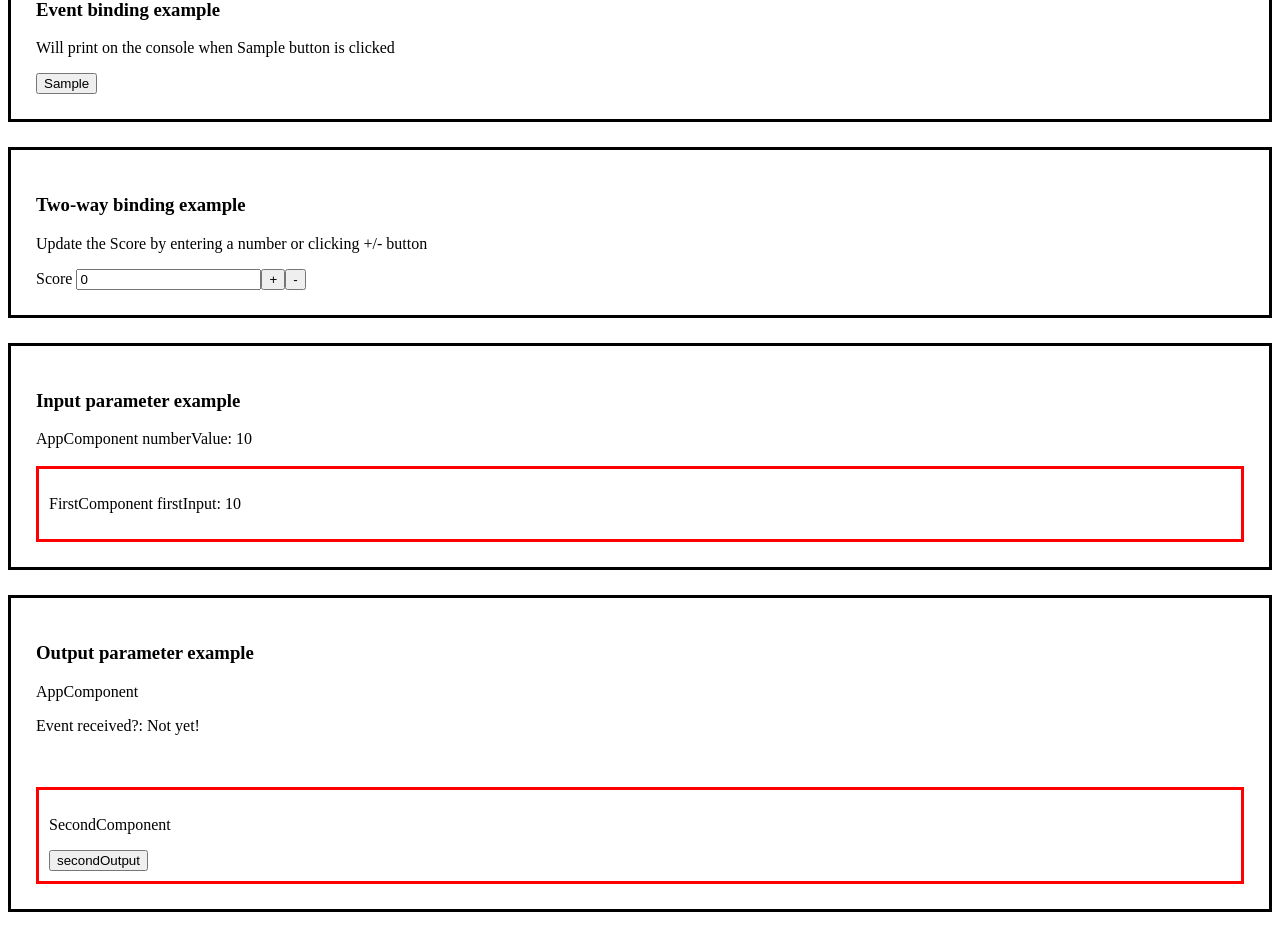
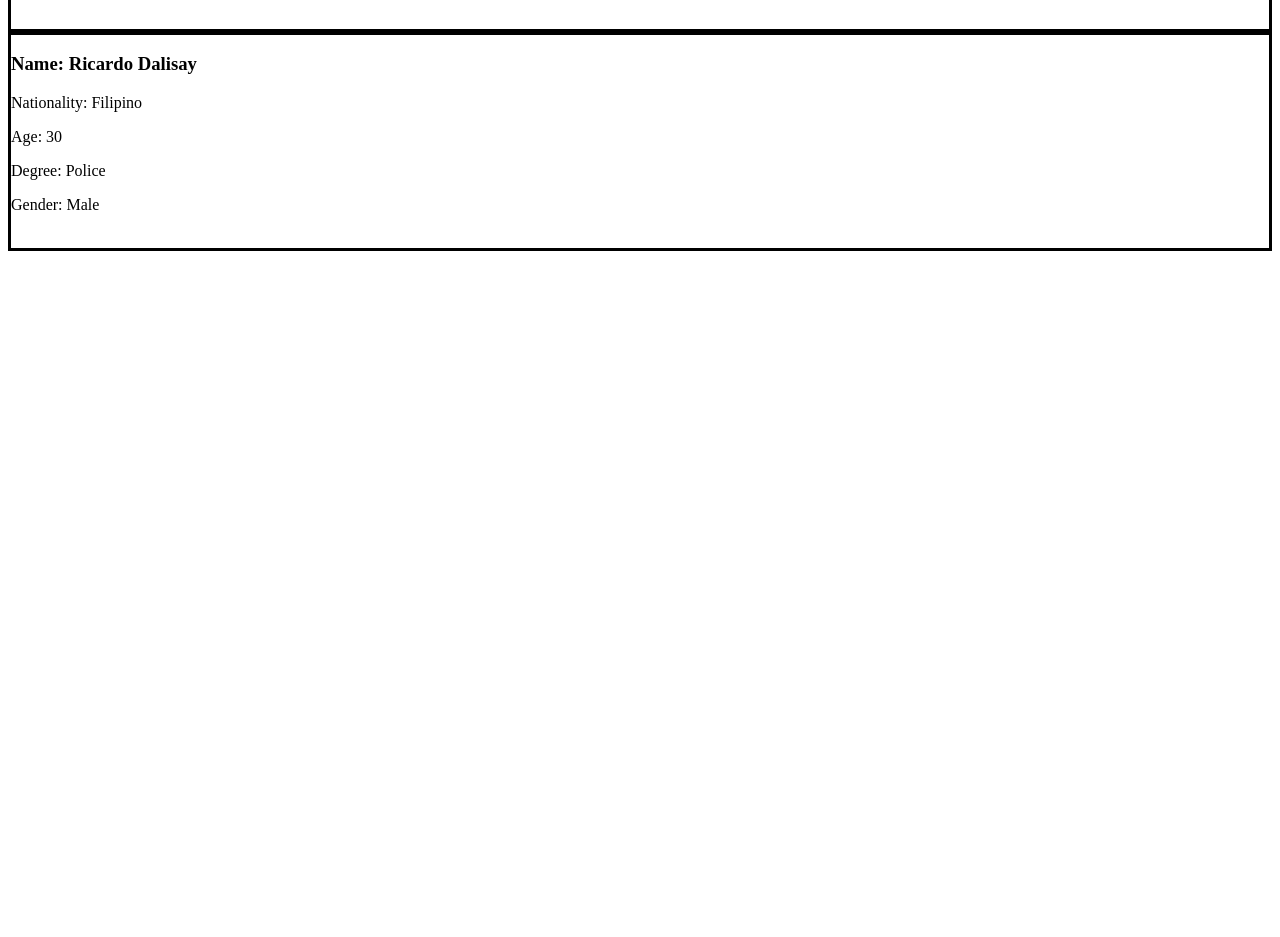
Before and after one commit to junreycloudstrife/my-app-specialization, an Angular app: page / in a window 1280 px wide. Shown: the part 500-1437 px from the top of the page. After the commit the page ends 800 px from the top, so only its background shows below. Built offline with nearby package versions, Linux system fonts and the light colour scheme.

Commit message:
Directive and Interface example

```diff
--- a/src/app/app.component.css
+++ b/src/app/app.component.css
@@ -1,6 +1,6 @@
-div {
+/* div {
     border-style: solid;
     border-color: black;
     padding: 25px;
     margin-bottom: 25px;
-}
+} */
--- a/src/app/app.component.html
+++ b/src/app/app.component.html
@@ -1,55 +1,8 @@
-<!-- Interpolation example -->
 <div>
-    <h3>Interpolation example</h3>
     <h1>{{title}}</h1>
     <h2>This my First Angular Project</h2>
 </div>
 
-
-<!-- Property binding example -->
-<div>
-    <h3>Property binding example</h3>
-    <p>The Sample button is disabled</p>
-
-    <button [disabled]="isDisabled">Sample</button>
+<div *ngFor="let student of studentsList">
+    <app-student [studentIn]="student"></app-student>
 </div>
-
-
-<!-- Event binding example -->
-<div>
-    <h3>Event binding example</h3>
-    <p>Will print on the console when Sample button is clicked</p>
-
-    <button (click)="sampleClick()">Sample</button>
-</div>
-
-
-<!-- Two-way binding example -->
-<div>
-    <h3>Two-way binding example</h3>
-    <p>Update the Score by entering a number or clicking +/- button</p>
-    <label for="numberInput">Score </label>
-    <input name="numberInput" type="number" [(ngModel)]= "inputValue">
-    <button (click)="addEvent()">+</button>
-    <button (click)="subtractEvent()">-</button>
-
-</div>
-
-<!-- Input parameter example -->
-<div>
-    <h3>Input parameter example</h3>
-    <label for="number-value">AppComponent numberValue: {{numberValue}} </label>
-    <br>
-    <br>
-    <app-first [firstInput]="numberValue"></app-first>
-</div>
-
-<!-- Output parameter example -->
-<div>
-    <h3>Output parameter example</h3>
-    <p>AppComponent</p>
-    <p>Event received?: {{isEventReceived}}</p>
-    <br>
-    <br>
-    <app-second (secondOutput)="receiveEvent()"></app-second>
-</div>
--- a/src/app/app.component.ts
+++ b/src/app/app.component.ts
@@ -1,4 +1,5 @@
 import { Component } from '@angular/core';
+import { Student } from './student';
 
 @Component({
   selector: 'app-root',
@@ -6,35 +7,34 @@ import { Component } from '@angular/core';
   styleUrls: ['./app.component.css']
 })
 export class AppComponent {
-  // Interpolation example
   title = 'Specialization';
+  studentsList: Student[] = [
+    {
+      id:0,
+      lastName: "Penduko",
+      firstName: "Pedro",
+      age: 20,
+      nationality: "Filipino",
+      gender: "Male"
+    },
+    {
+      id:1,
+      lastName: "Uzumaki",
+      firstName: "Naruto",
+      age: 18,
+      nationality: "Japanese",
+      degree: "Ninja",
+      gender: "Male"
+    },
+    {
+      id:2,
+      lastName: "Dalisay",
+      firstName: "Ricardo",
+      age: 30,
+      nationality: "Filipino",
+      degree: "Police",
+      gender: "Male"
+    }
+  ]
 
-  // Property binding example
-  isDisabled = true;
-
-  // Event binding example
-  sampleClick(){
-    console.log("Sample button is clicked!");
-  }
-
-  // Two-way binding example
-  inputValue = 0;
-
-  addEvent(){
-    this.inputValue++;
-  }
-
-  subtractEvent(){
-    this.inputValue--;
-  }
-
-  // Input parameter example
-  numberValue = 10;
-
-  // Output parameter example
-  isEventReceived = "Not yet!";
-
-  receiveEvent(){
-    this.isEventReceived = "Event from SecondComponent received";
-  }
 }
--- a/src/app/app.module.ts
+++ b/src/app/app.module.ts
@@ -8,6 +8,7 @@ import { FirstComponent } from './first/first.component';
 import { SecondComponent } from './second/second.component';
 import { ThirdComponent } from './third/third.component';
 import { FourthComponent } from './fourth/fourth.component';
+import { StudentComponent } from './student/student.component';
 
 @NgModule({
   declarations: [
@@ -15,7 +16,8 @@ import { FourthComponent } from './fourth/fourth.component';
     FirstComponent,
     SecondComponent,
     ThirdComponent,
-    FourthComponent
+    FourthComponent,
+    StudentComponent
   ],
   imports: [
     BrowserModule,
--- /dev/null
+++ b/src/app/student.ts
@@ -0,0 +1,9 @@
+export interface Student {
+    id: number,
+    firstName: string,
+    lastName: string,
+    nationality: string,
+    age: number,
+    degree?: string,
+    gender: "Male"|"Female"
+}
--- /dev/null
+++ b/src/app/student/student.component.css
@@ -0,0 +1,4 @@
+div {
+    border-style: solid;
+    border-color: black;
+}
--- /dev/null
+++ b/src/app/student/student.component.html
@@ -0,0 +1,8 @@
+<div>
+    <h3>Name: {{studentIn.firstName}} {{studentIn.lastName}}</h3>
+    <p>Nationality: {{studentIn.nationality}}</p>
+    <p>Age: {{studentIn.age}}</p>
+    <p *ngIf="studentIn.degree">Degree: {{studentIn.degree}}</p>
+    <p>Gender: {{studentIn.gender}}</p>
+    <br>
+</div>
```
Also changed, not shown: src/app/student/student.component.ts (added, +11 -0 lines), 1 other file (tests, documents, lock files or other folders).
